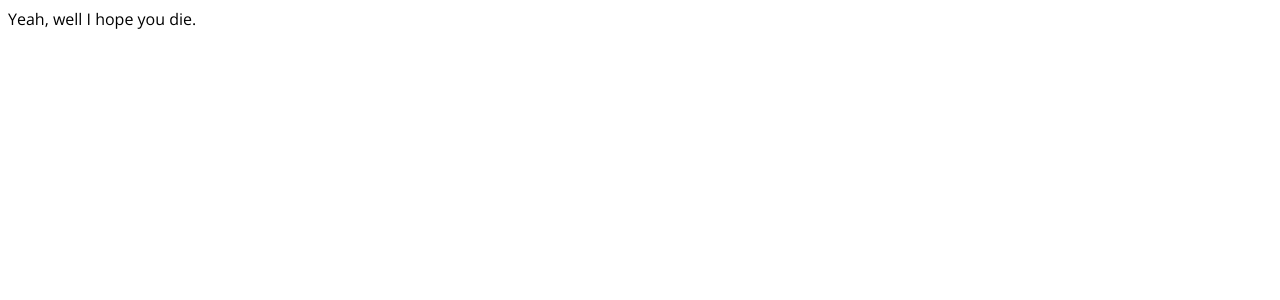
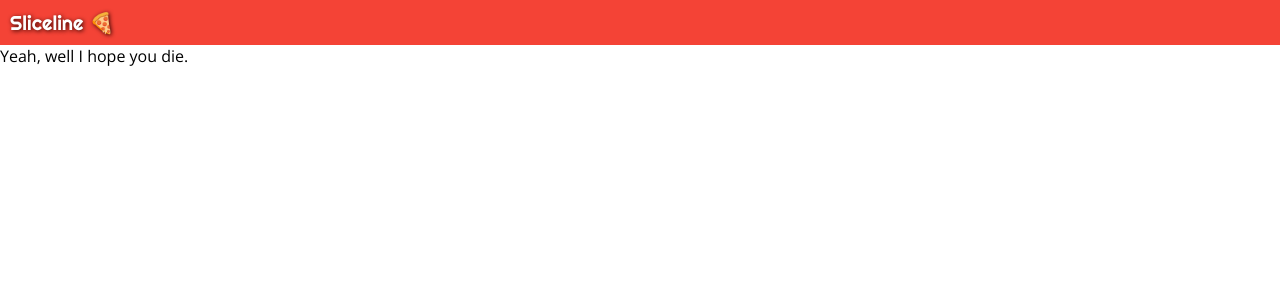
Before and after one commit to 74ultra/sliceline, a React (Create React App) app: page / in a window 1280 px wide. Shown: the top 300 px of the page. Built offline with nearby package versions, Linux system fonts and the light colour scheme.

Commit message:
Add navbar color and title styles

```diff
--- a/src/App.js
+++ b/src/App.js
@@ -1,8 +1,10 @@
 import React from 'react';
 import { createGlobalStyle } from 'styled-components';
+import { Navbar } from './Navbar/Navbar';
 
 const GlobalStyle = createGlobalStyle`
   body {
+    margin: 0;
     font-family: 'Open Sans', sans-serif;
   }
 
@@ -15,6 +17,7 @@ function App() {
   return (
     <>
       <GlobalStyle />
+      <Navbar />
       <div>Yeah, well I hope you die.</div>
     </>
 
--- /dev/null
+++ b/src/Navbar/Navbar.js
@@ -0,0 +1,24 @@
+import React from 'react';
+import styled from 'styled-components';
+import { pizzaRed } from '../Styles/colors';
+import { Title } from '../Styles/title';
+
+const NavbarStyled = styled.div`
+    background-color: ${pizzaRed};
+    padding: 10px;
+`
+
+const Logo = styled(Title)`
+    font-size: 20px;
+    color: white;
+    text-shadow: 1px 1px 4px #380502;
+`
+
+export function Navbar() {
+    return (
+        <NavbarStyled>
+            <Logo>
+                Sliceline 🍕
+            </Logo>
+        </NavbarStyled>)
+}
--- /dev/null
+++ b/src/Styles/colors.js
@@ -0,0 +1 @@
+export const pizzaRed = '#f44336';
--- /dev/null
+++ b/src/Styles/title.js
@@ -0,0 +1,5 @@
+import styled from 'styled-components';
+
+export const Title = styled.div`
+    font-family: 'Righteous', cursive;
+`
```
